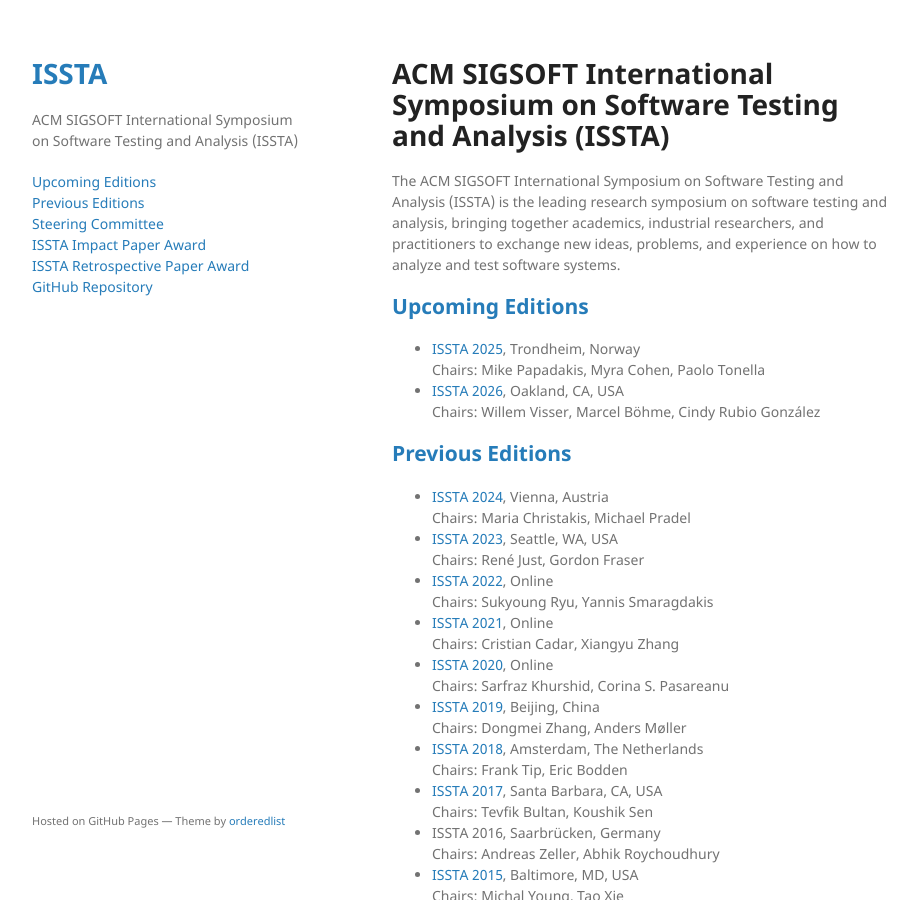
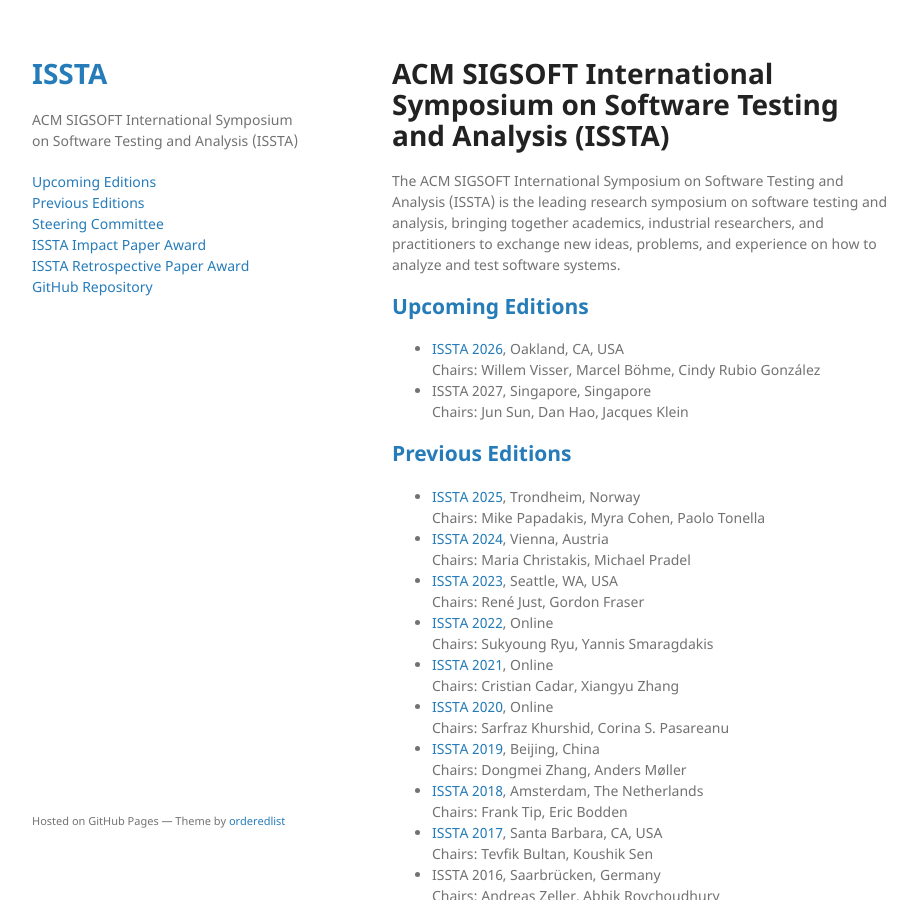
Before and after one commit to issta-conferences/issta-conferences.github.io, a Jekyll site: the page built from index.md, in a window 1280 px wide and 900 px high. Shown: the whole window, without its empty margins (178-1095 px from the left). Built offline with Jekyll 4.4.1, drawn with Linux system fonts in a browser that asks for light colours; our own code applies the rules of GitHub Pages for plain Markdown files; some of the changed text lies outside the part shown.

Commit message:
Updated upcoming editions and SC.

```diff
--- a/index.md
+++ b/index.md
@@ -8,12 +8,14 @@ layout: default
 The ACM SIGSOFT International Symposium on Software Testing and Analysis (ISSTA) is the leading research symposium on software testing and analysis, bringing together academics, industrial researchers, and practitioners to exchange new ideas, problems, and experience on how to analyze and test software systems.
 
 ## <a name="upcoming">Upcoming Editions</a>
+* [ISSTA 2026](https://conf.researchr.org/home/issta-2026), Oakland, CA, USA <br/>
+    Chairs: Willem Visser, Marcel Böhme, Cindy Rubio González
+* ISSTA 2027, Singapore, Singapore <br/>
+    Chairs: Jun Sun, Dan Hao, Jacques Klein
+
+## <a name="previous">Previous Editions</a>
 * [ISSTA 2025](https://conf.researchr.org/home/issta-2025), Trondheim, Norway <br/>
     Chairs: Mike Papadakis, Myra Cohen, Paolo Tonella
-* [ISSTA 2026](https://conf.researchr.org/home/issta-2026), Oakland, CA, USA <br />
-    Chairs: Willem Visser, Marcel Böhme, Cindy Rubio González
-
-## <a name="previous">Previous Editions</a>
 * [ISSTA 2024](https://conf.researchr.org/home/issta-2024), Vienna, Austria <br/>
     Chairs: Maria Christakis, Michael Pradel
 * [ISSTA 2023](https://conf.researchr.org/home/issta-2023), Seattle, WA, USA <br/>
@@ -73,6 +75,9 @@ The ACM SIGSOFT International Symposium on Software Testing and Analysis (ISSTA)
 Chair: Maria Christakis<br/>
 Vice-chair: Mike Papadakis<br/>
 
+* Jun Sun (until 2032)
+* Dan Hao (until 2032)
+* Jacques Klein (until 2032)
 * Willem Visser (until 2031)
 * Marcel Böhme (until 2031)
 * Cindy Rubio González (until 2031)
```
